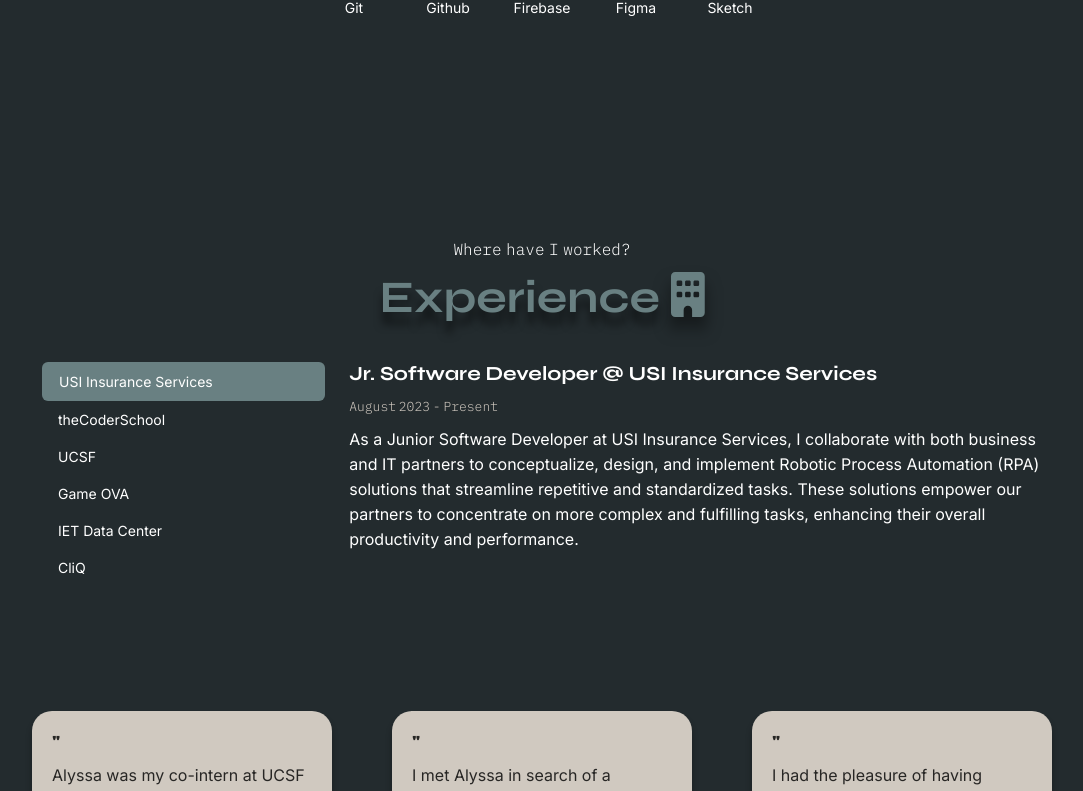
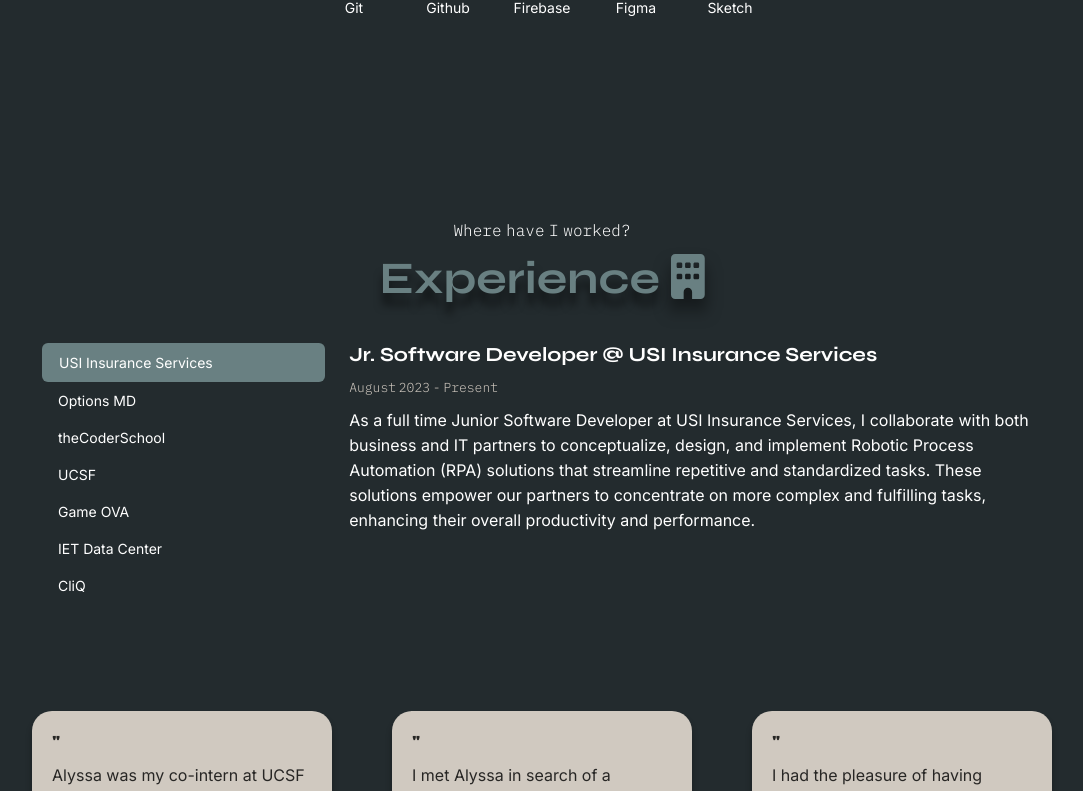
Before and after one commit to alyssamarie0107/alyssamarie0107.github.io, a React (Create React App) app: page / in a window 1280 px wide. Shown: the part 2269-3060 px from the top of the page, without its empty margins (98-1181 px from the left). Built offline with nearby package versions, Linux system fonts and the light colour scheme.

Commit message:
update experience, specifically added options md job

```diff
--- a/src/sections/about/About.js
+++ b/src/sections/about/About.js
@@ -69,7 +69,7 @@
                     whileInView="visible"
                     viewport={{ once: true }}>
                         <div id = { styles.about }>
-                            <p>Hello! My name is Alyssa Rodriguez. I am a Software Developer based in San Francisco, CA. I graduated from the University of California, Davis in 2021 with a Bachelor of Science degree in Computer Science. Currently, I am a Jr. Software Developer at USI Insurance Services, where I have the opportunity to build Robotic Process Automation (RPA) solutions.</p>
+                            <p>Hello! My name is Alyssa Rodriguez. I am a Software Developer based in San Francisco, CA. I graduated from the University of California, Davis in 2021 with a Bachelor of Science degree in Computer Science. Currently, I am a full time Jr. Software Developer at USI Insurance Services, where I have the opportunity to build Robotic Process Automation (RPA) solutions. In addition, I am a part time Software Engineer at Options MD, where I build out frontend components and features for their core platform and services.</p>
 
                             <p>My work philosophy is rooted in the belief that software engineering is an ongoing education, and I constantly endeavor to enhance my skills. I am a proactive learner who stays up-to-date with the latest industry developments and techniques by watching video tutorials, taking online courses, and engaging in personal projects using the latest technologies.</p>
                         </div>
--- a/src/sections/experience/Experience.js
+++ b/src/sections/experience/Experience.js
@@ -42,19 +42,22 @@
                         <Nav.Link eventKey="first">USI Insurance Services</Nav.Link>
                     </Nav.Item>
                     <Nav.Item>
-                      <Nav.Link eventKey="second">theCoderSchool</Nav.Link>
+                        <Nav.Link eventKey="second">Options MD</Nav.Link>
                     </Nav.Item>
                     <Nav.Item>
-                      <Nav.Link eventKey="third">UCSF</Nav.Link>
+                      <Nav.Link eventKey="third">theCoderSchool</Nav.Link>
                     </Nav.Item>
                     <Nav.Item>
-                      <Nav.Link eventKey="fourth">Game OVA</Nav.Link>
+                      <Nav.Link eventKey="fourth">UCSF</Nav.Link>
                     </Nav.Item>
                     <Nav.Item>
-                      <Nav.Link eventKey="fifth">IET Data Center</Nav.Link>
+                      <Nav.Link eventKey="fifth">Game OVA</Nav.Link>
                     </Nav.Item>
                     <Nav.Item>
-                      <Nav.Link eventKey="sixth">CliQ</Nav.Link>
+                      <Nav.Link eventKey="sixth">IET Data Center</Nav.Link>
+                    </Nav.Item>
+                    <Nav.Item>
+                      <Nav.Link eventKey="seventh">CliQ</Nav.Link>
                     </Nav.Item>
                   </Nav>
                 </div>
@@ -63,10 +66,18 @@
                     <Tab.Pane eventKey="first">
                       <h5>Jr. Software Developer @ USI Insurance Services</h5>
                       <p className={ styles.date }>August 2023 - Present</p>
-                      <p>As a Junior Software Developer at USI Insurance Services, I collaborate with both business and IT partners to conceptualize, design, and implement Robotic Process Automation (RPA) solutions that streamline repetitive and standardized tasks. These solutions empower our partners to concentrate on more complex and fulfilling tasks, enhancing their overall productivity and performance.</p>
+                      <p>As a full time Junior Software Developer at USI Insurance Services, I collaborate with both business and IT partners to conceptualize, design, and implement Robotic Process Automation (RPA) solutions that streamline repetitive and standardized tasks. These solutions empower our partners to concentrate on more complex and fulfilling tasks, enhancing their overall productivity and performance.</p>
                     </Tab.Pane>
 
                     <Tab.Pane eventKey="second">
+                      <h5>Software Engineer @ Options MD</h5>
+                      <p className={ styles.date }>May 2023 - Present</p>
+                      <p>As a part time Software Engineer at Options MD, I am part of a groundbreaking mental health startup with a mission to improve the standard of care for patients facing severe and treatment-resistant depression. My main responsibilities revolve around designing in Figma frontend components as well as developing them into production in React.js, Typescript, and CSS.</p>
+
+                      <p>Working remotely, I take the initiative to communicate proactively, surfacing any blockers, seeking clarifications, and ensuring the projects move forward smoothly. Following a ticket per branch driven flow, I raise pull requests for code review, collaborating closely with the team to maintain code quality.</p>
+                    </Tab.Pane>
+
+                    <Tab.Pane eventKey="third">
                       <h5>Code Coach @ theCoderSchool</h5>
                       <p className={ styles.date }>August 2022 - April 2023</p>
                       <p>Previously, I had the privilege to serve as a Code Coach at theCoderSchool San Francisco, West Portal branch. In this capacity, I offered personalized instruction to students in a one-on-one or two-on-one setting, either remotely or in-person, on the fundamental principles of object-oriented programming, problem-solving, algorithm design, debugging, and testing, utilizing a project-based learning methodology in languages such as Scratch, Python, or JavaScript.</p>
@@ -76,7 +87,7 @@
                       <p>Witnessing my students' knowledge and proficiency in coding expand and observing the joy they exude when overcoming a challenge independently was the most gratifying aspect of this role. I derived immense satisfaction from guiding and inspiring my students as they progressed towards becoming accomplished coders.</p>
                     </Tab.Pane>
 
-                    <Tab.Pane eventKey="third">
+                    <Tab.Pane eventKey="fourth">
                       <h5>Frontend Web Developer Intern @ UCSF</h5>
                       <p className={ styles.date }>January 2022 - January 2023</p>
                       <p>As a Frontend Web Developer Intern with UCSF, I had the opportunity to collaborate with various key stakeholders within the DOM to understand user needs and determine satisfying shipping solutions. Through this communication, I gained valuable insights into the importance of user-centered design and the impact of effective communication in project management.</p>
@@ -94,7 +105,7 @@
                       Overall, my internship with UCSF provided me with valuable experiences and learning opportunities, including the importance of effective communication, user-centered design, and the power of modern web technologies in enhancing user experience. I am proud of the accomplishments I made and grateful for the skills and knowledge I gained.</p>
                     </Tab.Pane>
 
-                    <Tab.Pane eventKey="fourth">
+                    <Tab.Pane eventKey="fifth">
                       <h5>Web Developer @ GameOVA</h5>
                       <p className={ styles.date }>April 2021 - September 2021</p>
                       <p>As a Web Developer at Game Observational Video Analysis, I worked collaboratively with a UI/UX designer to establish rich interfaces and seamless user experiences using Figma. This partnership was vital in ensuring that we provided our clients with an intuitive and visually appealing platform that met their needs and exceeded their expectations.</p>
@@ -110,7 +121,7 @@
                       <p>Overall, my experience at Game Observational Video Analysis provided me with valuable learning opportunities, enhanced my technical skills, and helped me develop a greater appreciation for effective communication and collaboration in a professional setting.</p>
                     </Tab.Pane>
 
-                    <Tab.Pane eventKey="fifth">
+                    <Tab.Pane eventKey="sixth">
                       <h5>Student Programmer @ IET Data Center</h5>
                       <p className={ styles.date }>December 2019 - April 2021</p>
                       <p>As a Student Programmer with the Information & Educational Technology (IET) Data Center at UC Davis, I had the opportunity to take on several key responsibilities that allowed me to enhance my technical skills and contribute to the success of the team.</p>
@@ -124,7 +135,7 @@
                       <p>Overall, my time as a Student Programmer with IET was a valuable learning experience that taught me a great deal about the importance of teamwork, communication, and problem-solving in a technical environment. I am grateful for the opportunity to have worked with such a talented and dedicated team, and I look forward to applying the skills and knowledge I gained in this role to future endeavors.</p>
                     </Tab.Pane>
 
-                    <Tab.Pane eventKey="sixth">
+                    <Tab.Pane eventKey="seventh">
                       <h5>React Web Developer Intern @ CliQ</h5>
                       <p className={ styles.date }>July 2020 - October 2020</p>
                       <p>During my time as a React Web Developer Intern at CliQ, I contributed to improving the codebase by converting existing vanilla components into reusable React.js components. This involved reviewing and refactoring the code to ensure better performance and faster load times for the app.</p>
```
